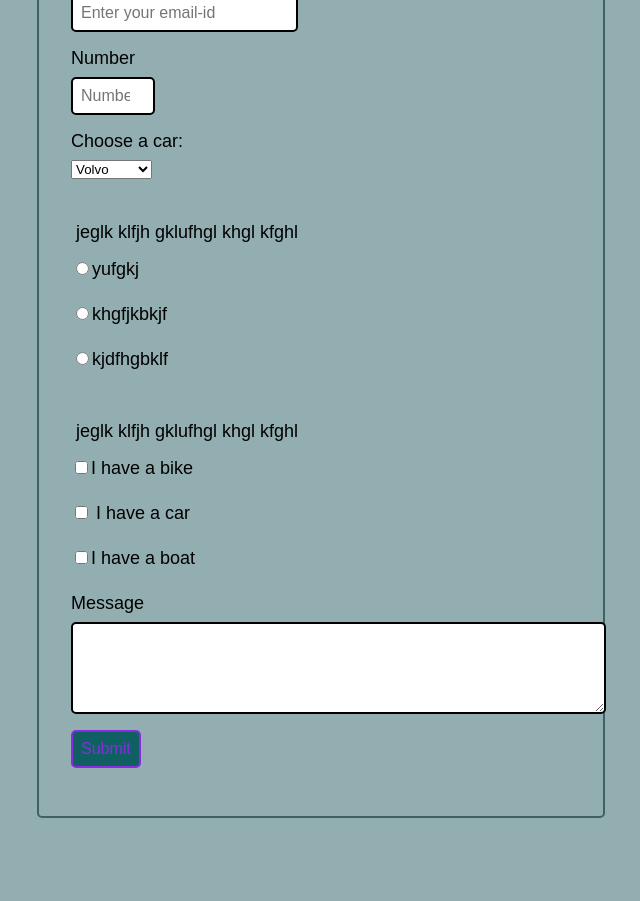
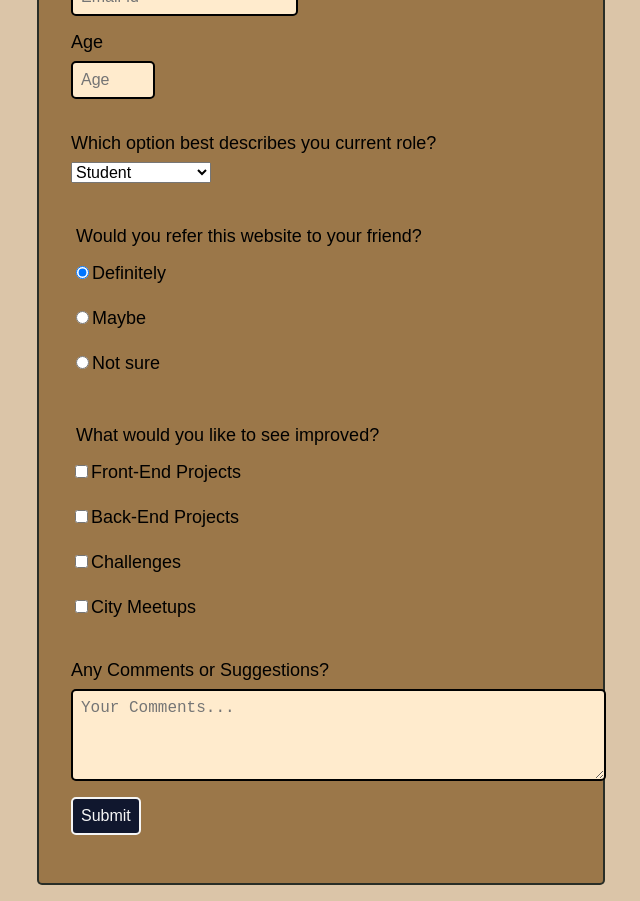
Before and after one commit to FARIS-MOHAMMED-SHARIFF/Survey_form, a plain HTML site: page index.html in a window 1280 px wide. Shown: the part 291-1192 px from the top of the page, without its empty margins (319-959 px from the left). Before the commit the page ends 1141 px from the top, so only its background shows below. Drawn offline with Linux system fonts and the light colour scheme.

Commit message:
Changed the contents of survey form

```diff
--- a/index.html
+++ b/index.html
@@ -4,7 +4,7 @@
     </head>
     <body>
         <h1 id ="title">Survey Form</h1>
-        <center><p id="description">lgfnisfgikfbgdhsfig</p></center>
+        <center><p id="description">Thank you for taking your time to improve our platform</p></center>
 
         <form id="survey-form">
             <label for="name" id="name-label">
@@ -13,45 +13,44 @@
             <input id="name" type="text" placeholder="Enter your name" required>
 
             <label for="email" id="email-label">Email</label>
-            <input id="email" type="email" placeholder="Enter your email-id" required>
+            <input id="email" type="email" placeholder="Email-id" required>
 
-            <label for="number" id="number-label">Number</label>
-            <input id="number" type="number" placeholder="Number" min="0" max="100">
-
-
-            <label for="dropdown">Choose a car:</label>
-                <select  id="dropdown">
-                <option value="volvo">Volvo</option>
-                <option value="saab">Saab</option>
-                <option value="mercedes">Mercedes</option>
-                <option value="audi">Audi</option>
+            <label for="number" id="number-label">Age</label>
+            <input id="number" type="number" placeholder="Age" min="0" max="100">
+            <br>
+            <br>
+            <label for="dropdown">Which option best describes you current role?</label>
+                <select  id="dropdown" required>
+                <option value="volvo">Student</option>
+                <option value="saab">Full time Job</option>
+                <option value="mercedes">Prefer not to say</option>
+                <option value="audi">Others</option>
                 </select>
                 <br>
                 <br>
-
-            <p>jeglk klfjh gklufhgl khgl kfghl</p>
-            <label for="za">
-                <input id="za" type="radio" name="radio" value="dfdf">yufgkj</label>
-            <label for="az">
-                <input id="az" type="radio" name="radio" value="fdgvv">khgfjkbkjf</label>
-            <label for="azx">
-                <input id="azx" type="radio" name="radio" value="gededfgve">kjdfhgbklf</label>
+            <p>Would you refer this website to your friend?</p>
+            <label for="def">
+                <input id="def" type="radio" name="radio" value="Definitely" checked>Definitely</label>
+            <label for="may">
+                <input id="may" type="radio" name="radio" value="Maybe">Maybe</label>
+            <label for="not">
+                <input id="not" type="radio" name="radio" value="Not sure">Not sure</label>
                 <br>
 
-            <p>jeglk klfjh gklufhgl khgl kfghl</p>
-            <label  for="vehicle1">
-            <input id="vehicle1" type="checkbox"  name="vehicle" value="Bike">I have a bike</label>
+            <p>What would you like to see improved?</p>
+            <label for="a1">
+            <input id="a1" type="checkbox"  name="improve" value="Front-End">Front-End Projects</label>
+            <label for="a2">
+            <input id="a2" type="checkbox"  name="improve" value="Back-End">Back-End Projects </label>
+            <label  for="a3">
+            <input id="a3" type="checkbox"  name="improve" value="Challenges">Challenges</label>
+            <label  for="a4">
+            <input id="a4" type="checkbox"  name="improve" value="Meetups">City Meetups</label>
+            <br>
 
-            <label for="vehicle2">
-            <input id="vehicle2" type="checkbox"  name="vehicle" value="Car"> I have a car</label>
+            <label for="message">Any Comments or Suggestions?</label>
 
-            <label for="vehicle3">
-            <input id="vehicle3" type="checkbox"  name="vehicle" value="Boat">I have a boat</label>
-
-
-            <label for="message">Message</label>
-
-            <textarea rows="4" cols="50" id="message"></textarea>
+            <textarea rows="4" cols="50" id="message" placeholder="Your Comments..."></textarea>
 
             <input id="submit" type="submit" value="Submit">
         </form>
--- a/style.css
+++ b/style.css
@@ -7,14 +7,15 @@ p{
 }
  body {
     font-family: sans-serif;
-    background-color: #7d9da1d2;
+    background-color: #dbc5a8;
  }
  #survey-form {
      max-width :500px;
-     margin:2rem auto;
-     border:2px solid #304f53d2;
+     margin:1rem auto;
+     border:2px solid #111f20d2;
      padding:2rem;
      border-radius: 5px;
+     background-color: #9b7749;
  }
 
 
@@ -28,13 +29,17 @@ input,textarea{
     padding:.5rem;
     font-size:16px;
     border-radius: 5px;
+    background-color: blanchedalmond;
 }
  #submit {
-    background-color: rgb(16, 96, 99) ;
-    color: blueviolet;
+    background-color: rgb(16, 23, 46) ;
+    color: whitesmoke;
     cursor:pointer;
     display:block;
     padding: .5rem;
     width:auto;
     margin:1rem 0;
 }
+select{
+    font-size:16px;
+}
```
